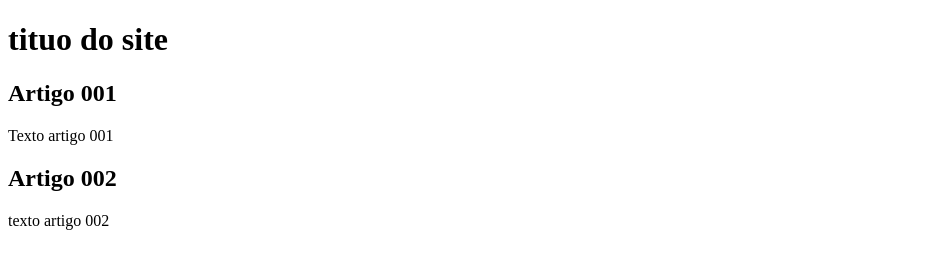
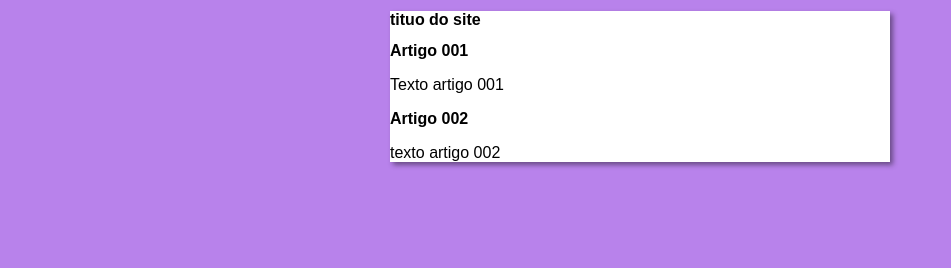
Before and after one commit to Iago2327/Projeto-site, a plain HTML site: page index.html in a window 1280 px wide. Shown: the whole page, without its empty margins (0-951 px from the left). Drawn offline with Linux system fonts and the light colour scheme.

Commit message:
iniciei o disgn

```diff
--- /dev/null
+++ b/estilos/style.css
@@ -0,0 +1,17 @@
+*{
+    font-family: Arial, Helvetica, sans-serif;
+    font-size: 16px;
+
+}
+
+body{
+    background-color: rgb(184, 130, 235);
+
+}
+
+main{
+    background-color: white;
+    width: 500px;
+    margin: auto;
+    box-shadow: 3px 3px 5px rgba(0, 0, 0, 0.432);
+}
--- a/index.html
+++ b/index.html
@@ -5,6 +5,7 @@
     <meta http-equiv="X-UA-Compatible" content="IE=edge">
     <meta name="viewport" content="width=device-width, initial-scale=1.0">
     <title>Titrulo do site</title>
+    <link rel="stylesheet" href="estilos/style.css">
 </head>
 <body>
     <main>
```
